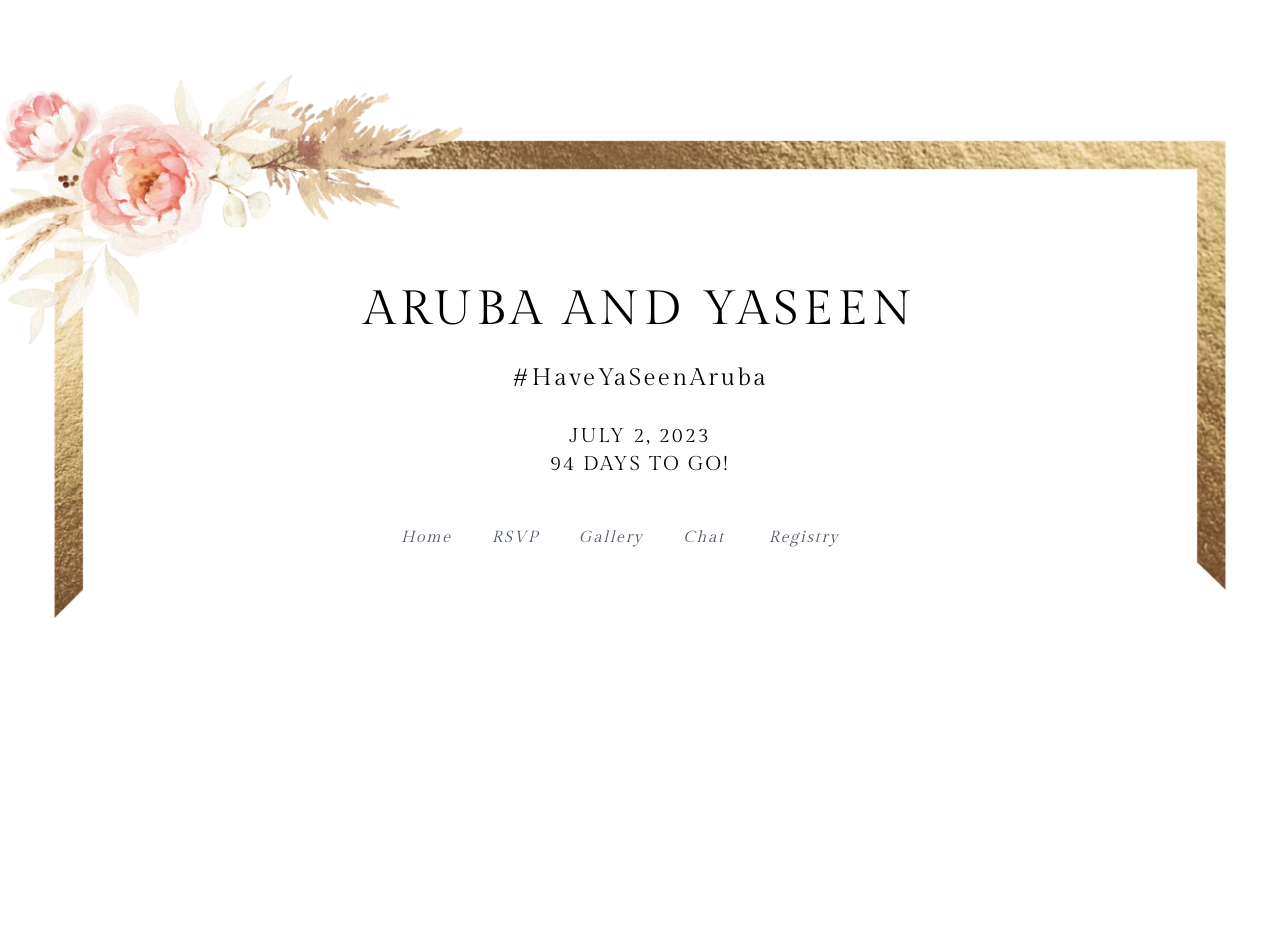
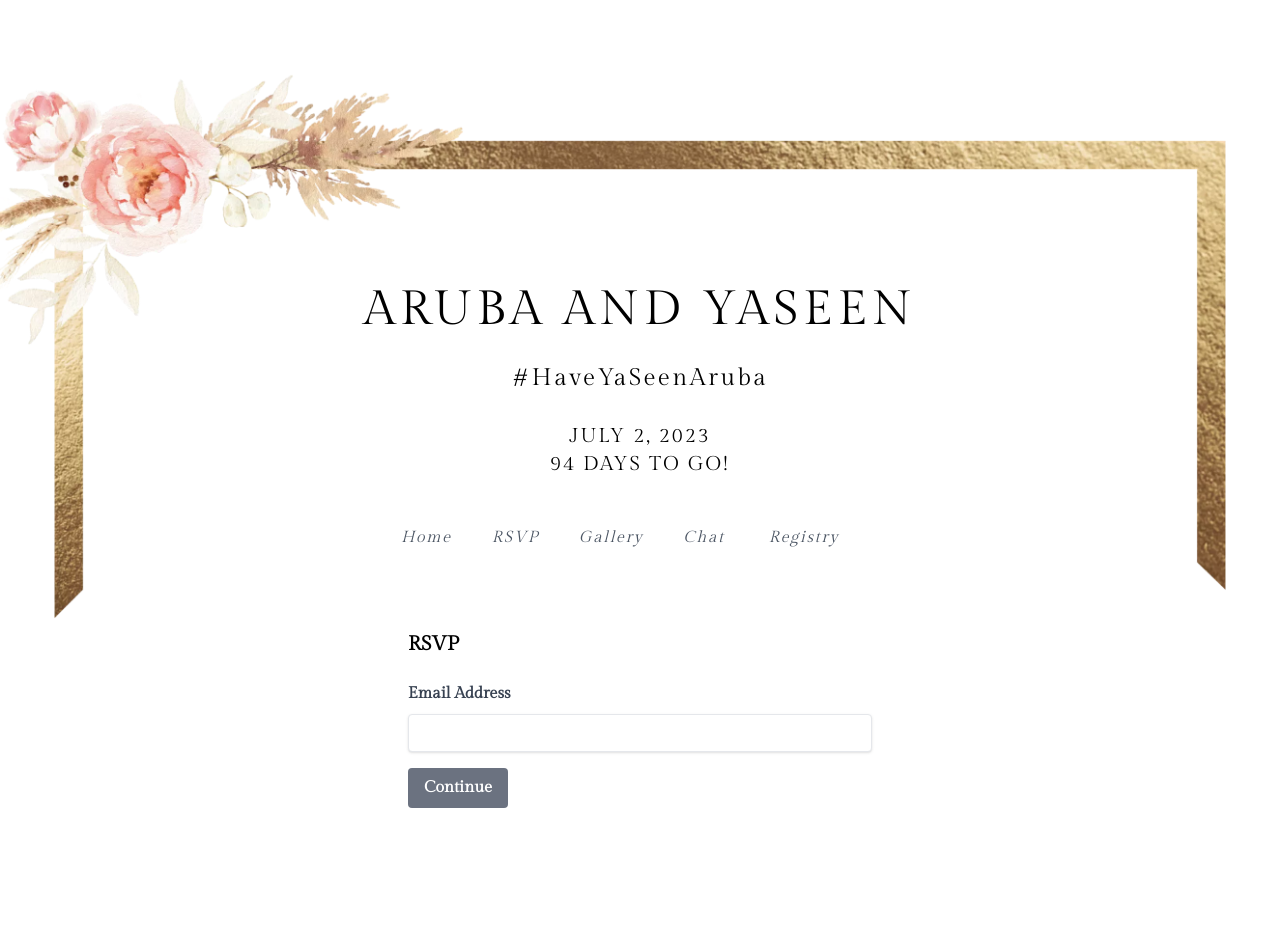
Before and after one commit to yaseenmustapha/arubayaseen, a Next.js app: page /rsvptest in a window 1280 px wide. Before the commit this address had no page. Shown: the top 952 px of the page. Built offline with nearby package versions, Linux system fonts and the light colour scheme.

Commit message:
test: rsvptest

```diff
--- /dev/null
+++ b/app/rsvptest/page.tsx
@@ -0,0 +1,241 @@
+"use client";
+
+import { useSearchParams } from "next/navigation";
+import { useEffect, useState } from "react";
+
+export default function RsvpTest() {
+  const searchParams = useSearchParams();
+  const emailParam = searchParams?.get("email");
+  const [continuePressed, setContinuePressed] = useState(false);
+  const [rsvpExists, setRsvpExists] = useState(false);
+  const [email, setEmail] = useState("");
+  const [emailError, setEmailError] = useState("");
+  const [firstName, setFirstName] = useState("");
+  const [lastName, setLastName] = useState("");
+  const [numGuests, setNumGuests] = useState("1");
+  const [successMessage, setSuccessMessage] = useState("");
+
+  useEffect(() => {
+    if (emailParam) {
+      setEmail(emailParam);
+    }
+  }, []);
+
+  const handleContinue = async (e: any) => {
+    e.preventDefault();
+    // check if rsvp exists
+    if (!email || emailError) return;
+    const encodedEmail = encodeURIComponent(email);
+    const res = await fetch(`/api/rsvp?email=${encodedEmail}`, {
+      method: "GET",
+    });
+    const rsvp = await res.json();
+
+    if (rsvp) {
+      setEmail(rsvp.email);
+      setFirstName(rsvp.firstName);
+      setLastName(rsvp.lastName);
+      setNumGuests(rsvp.quantity.toString());
+      setRsvpExists(true);
+    } else {
+      setRsvpExists(false);
+    }
+
+    setContinuePressed(true);
+  };
+
+  const createRsvp = async (e: any) => {
+    e.preventDefault();
+    const res = await fetch("/api/rsvp", {
+      method: "POST",
+      headers: {
+        "Content-Type": "application/json",
+      },
+      body: JSON.stringify({
+        email: email,
+        firstName: firstName,
+        lastName: lastName,
+        quantity: Number(numGuests),
+      }),
+    });
+    if (res.ok) {
+      // show success message
+      setSuccessMessage(
+        "Your RSVP has been recorded. A confirmation email has been sent. Thank you!"
+      );
+    }
+  };
+
+  const updateRsvp = async (e: any) => {
+    e.preventDefault();
+    const res = await fetch("/api/rsvp", {
+      method: "PUT",
+      headers: {
+        "Content-Type": "application/json",
+      },
+      body: JSON.stringify({
+        email: email,
+        firstName: firstName,
+        lastName: lastName,
+        quantity: Number(numGuests),
+      }),
+    });
+    if (res.ok) {
+      // show success message
+      setSuccessMessage(
+        "Your RSVP has been updated. A confirmation email has been sent. Thank you!"
+      );
+    }
+  };
+
+  return (
+    <main>
+      <div className="max-w-lg mx-auto -mt-36 mb-48 p-6">
+        <h1 className="font-gilda text-xl font-bold mb-6">RSVP</h1>
+        <form onSubmit={createRsvp}>
+          <div className="mb-4">
+            <label
+              htmlFor="email"
+              className="font-gilda block text-gray-700 font-bold mb-2"
+            >
+              Email Address
+            </label>
+            <input
+              readOnly={continuePressed}
+              type="email"
+              id="email"
+              name="email"
+              className="font-gilda shadow appearance-none border rounded w-full py-2 px-3 text-gray-700 leading-tight focus:outline-none focus:shadow-outline"
+              value={email}
+              onChange={(e) => {
+                setEmail(e.target.value);
+                const regex = /^[^\s@]+@[^\s@]+\.[^\s@]+$/;
+                setEmailError(
+                  regex.test(e.target.value)
+                    ? ""
+                    : "Please enter a valid email address."
+                );
+              }}
+              required
+            />
+            {emailError && (
+              <p className="font-gilda text-red-500 text-sm mt-1">
+                {emailError}
+              </p>
+            )}
+          </div>
+          {!continuePressed && (
+            <button
+              onClick={(e) => handleContinue(e)}
+              className="font-gilda bg-gray-500 hover:bg-black text-white font-bold py-2 px-4 rounded focus:outline-none focus:shadow-outline"
+            >
+              Continue
+            </button>
+          )}
+          {continuePressed && !rsvpExists && (
+            <>
+              <div className="mb-4">
+                <label
+                  htmlFor="firstName"
+                  className="font-gilda block text-gray-700 font-bold mb-2"
+                >
+                  First Name
+                </label>
+                <input
+                  type="text"
+                  id="firstName"
+                  name="firstName"
+                  className="font-gilda shadow appearance-none border rounded w-full py-2 px-3 text-gray-700 leading-tight focus:outline-none focus:shadow-outline"
+                  value={firstName}
+                  onChange={(event) => setFirstName(event.target.value)}
+                  required
+                />
+              </div>
+              <div className="mb-4">
+                <label
+                  htmlFor="lastName"
+                  className="font-gilda block text-gray-700 font-bold mb-2"
+                >
+                  Last Name
+                </label>
+                <input
+                  type="text"
+                  id="lastName"
+                  name="lastName"
+                  className="font-gilda shadow appearance-none border rounded w-full py-2 px-3 text-gray-700 leading-tight focus:outline-none focus:shadow-outline"
+                  value={lastName}
+                  onChange={(event) => setLastName(event.target.value)}
+                  required
+                />
+              </div>
+              <div className="mb-4">
+                <label
+                  htmlFor="quantity"
+                  className="font-gilda block text-gray-700 font-bold mb-2"
+                >
+                  How many guests?
+                </label>
+                <input
+                  type="number"
+                  inputMode="numeric"
+                  pattern="[0-9]*"
+                  id="quantity"
+                  name="quantity"
+                  className="font-gilda shadow appearance-none border rounded w-full py-2 px-3 text-gray-700 leading-tight focus:outline-none focus:shadow-outline"
+                  value={numGuests}
+                  onChange={(event) => setNumGuests(event.target.value)}
+                  required
+                />
+              </div>
+              <div className="mb-4">
+                <button
+                  type="submit"
+                  className="font-gilda bg-gray-500 hover:bg-black text-white font-bold py-2 px-4 rounded focus:outline-none focus:shadow-outline"
+                >
+                  Submit
+                </button>
+              </div>
+            </>
+          )}
+          {continuePressed && rsvpExists && (
+            <>
+              <div className="mb-4">
+                <p className="font-gilda text-xl">
+                  Modify RSVP for {firstName} {lastName}:
+                </p>
+              </div>
+              <div className="mb-4">
+                <label
+                  htmlFor="quantity"
+                  className="font-gilda block text-gray-700 font-bold mb-2"
+                >
+                  How many guests?
+                </label>
+                <input
+                  type="number"
+                  inputMode="numeric"
+                  pattern="[0-9]*"
+                  id="quantity"
+                  name="quantity"
+                  className="font-gilda shadow appearance-none border rounded w-full py-2 px-3 text-gray-700 leading-tight focus:outline-none focus:shadow-outline"
+                  value={numGuests}
+                  onChange={(event) => setNumGuests(event.target.value)}
+                  required
+                />
+              </div>
+              <div className="mb-4">
+                <button
+                  onClick={(e) => updateRsvp(e)}
+                  className="font-gilda bg-gray-500 hover:bg-black text-white font-bold py-2 px-4 rounded focus:outline-none focus:shadow-outline"
+                >
+                  Update RSVP
+                </button>
+              </div>
+            </>
+          )}
+        </form>
+        {successMessage && <p className="font-gilda">{successMessage}</p>}
+      </div>
+    </main>
+  );
+}
```
